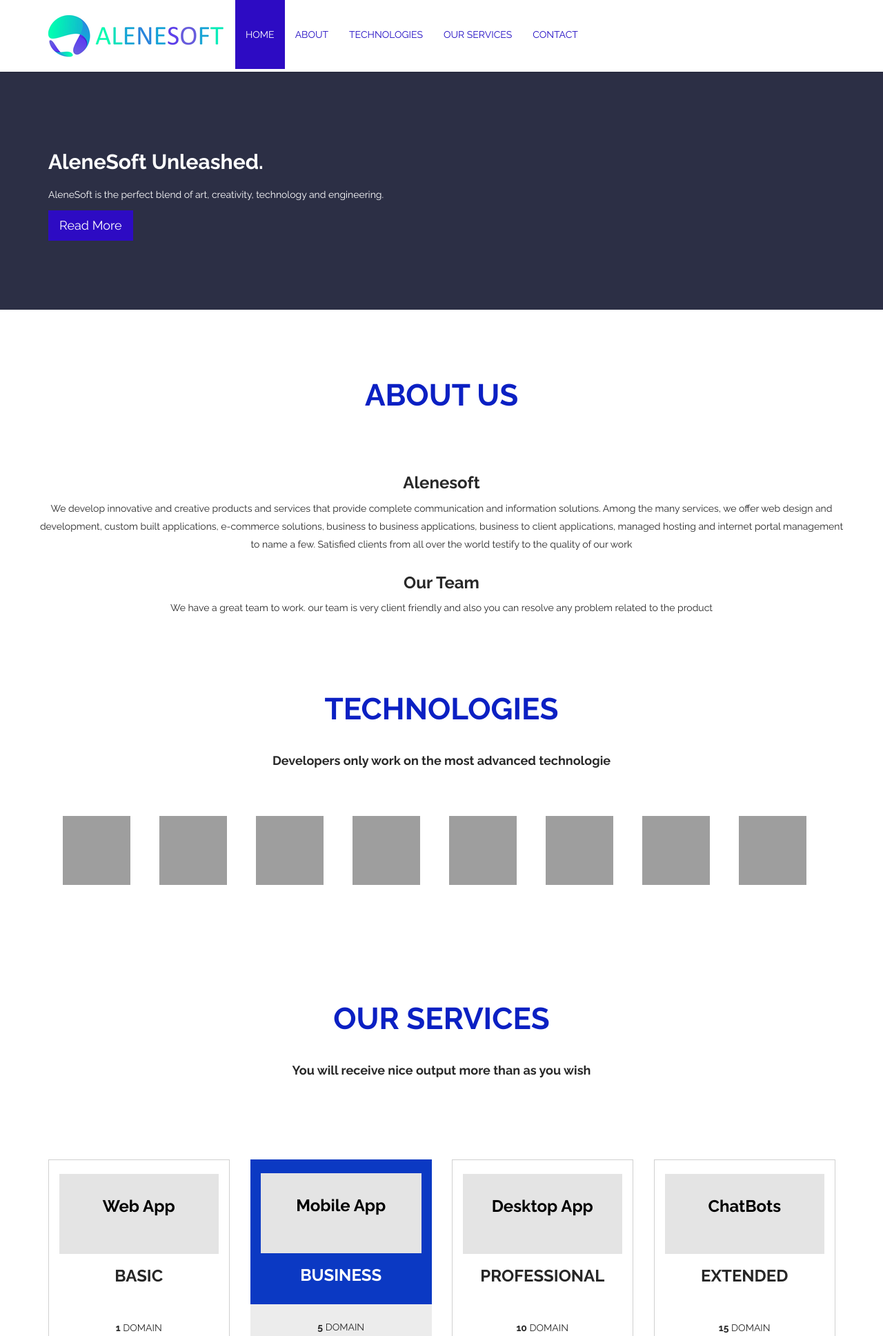
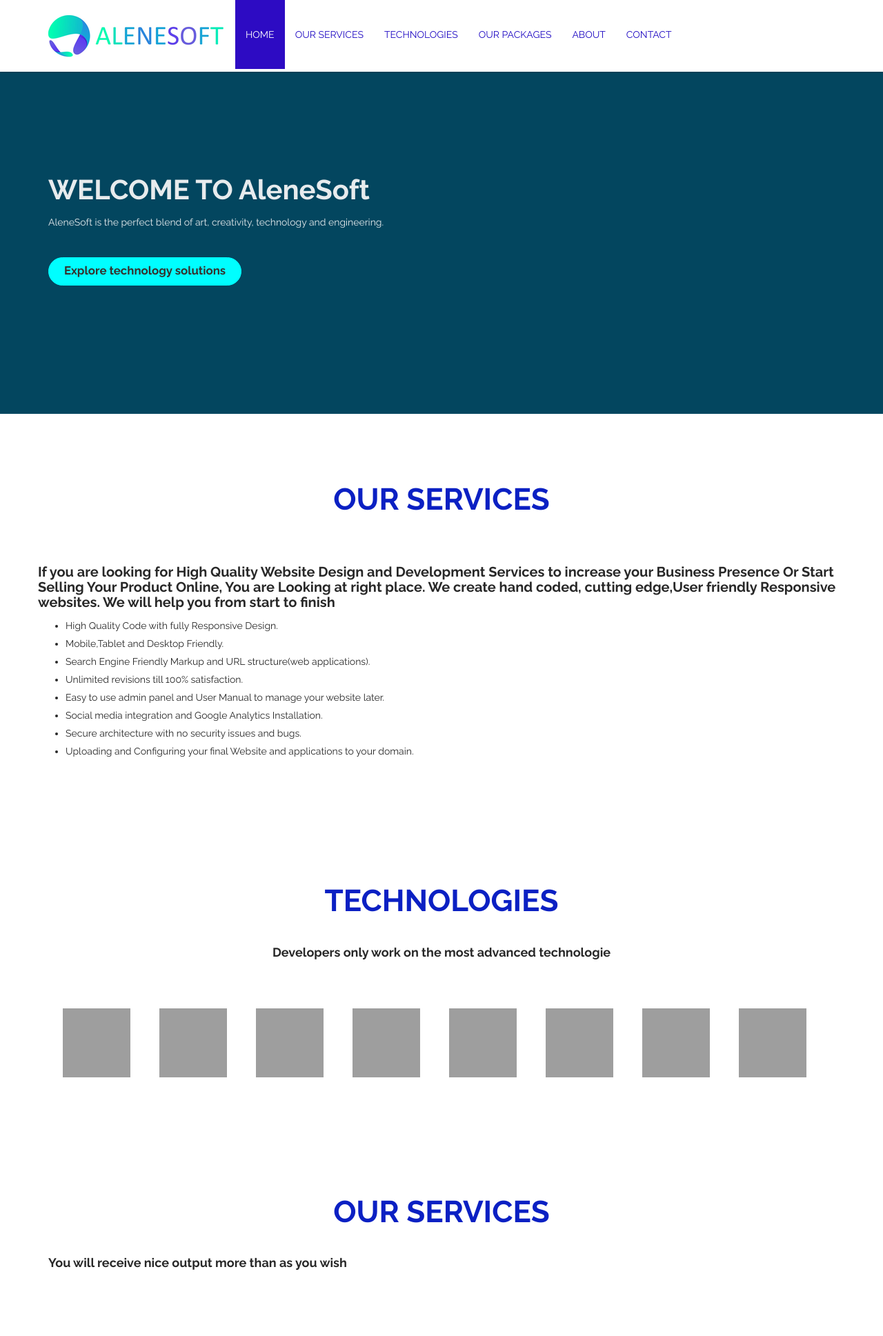
Before and after one commit to sajeewaml9930/sajeewaml9930.github.io, a PHP site: page / in a window 1280 px wide. Shown: the top 1937 px of the page at 69% size. Run offline with PHP 8.4, Linux system fonts and the light colour scheme; grey boxes are pictures that could not be loaded.

Commit message:
create :- our-services

```diff
--- a/css/styles.css
+++ b/css/styles.css
@@ -70,6 +70,17 @@ hr {
 .btn.btn-primary {
   background: #2d0bc3;
 }
+.btn-home{
+    margin-top: 5%;
+    font-size: larger;
+    color: #36312d;
+    font-weight: 600;
+    background-color: #00feff;
+    padding: 0.75rem 2.1875rem;
+    border: 1px solid #00feff;
+    cursor: pointer;
+    border-radius: 50px !important;
+  }
 .btn.btn-primary:hover,
 .btn.btn-primary:focus {
   background: #322ff4;
@@ -216,18 +227,19 @@ color: #FFFFFF;
     background-color: transparent;
   }
 }
-#hero-banner{
+#hero-banner-1{
+  height: 500px;
   padding: 100px 0;
-  background: #2c2f45;
-  color: #fff;
+  background: #03465f;
+  color: rgb(231, 235, 237);
 }
-#hero-banner.item {
+#hero-banner-1.item {
   height: 558px;
   background-repeat: no-repeat;
   background-position: 50% 0;
   background-size: cover;
 }
-#hero-banner.banner-inner {
+#hero-banner-1.banner-inner {
   position: absolute;
   top: 0;
   left: 0;
@@ -235,18 +247,21 @@ color: #FFFFFF;
   height: 100%;
   color: #000;
 }
-#hero-banner h2 {
-  margin-top: 10px;
-  font-size: 30px;
+#hero-banner-1 h2 {
+  margin-top: 50px;
+  font-size: 40px;
   line-height: 49px;
 }
-#hero-banner.banner-inner h2 > span {
+#hero-banner-1.banner-inner h2 > span {
   color: #45aed6;
 }
-#hero-banner.banner-inner .btn {
-  margin-top: 10px;
+#our-services h4 {
+  margin-top: 1%;
+  font-size: 20px;
 }
-
+#our-services p >  {
+  text-align: center;
+}
 #hero-text {
   padding: 50px 0;
   border-top: 1px solid #FFFFFF;
@@ -641,10 +656,10 @@ margin: 0 8px;
   border-radius: 100px;
   margin-bottom: 20px;
 }
-#pricing {
+#our-package {
   padding: 100px 0 70px;
 }
-#pricing ul.pricing {
+#our-package ul.our-package {
   list-style: none;
   padding: 0;
   margin: 70px 0 30px;
@@ -652,17 +667,17 @@ margin: 0 8px;
   padding: 15px;
   text-align: center;
 }
-#pricing ul.pricing li {
+#our-package ul.our-package li {
   display: block;
   padding: 10px;
 }
-#pricing ul.pricing li.plan-header {
+#our-package ul.our-package li.plan-header {
   /* background: #D0D0D0; */
   margin: -15px -15px 10px;
   padding: 15px 15px 30px;
   border: 0;
 }
-#pricing ul.pricing li.plan-header .price-duration {
+#our-package ul.our-package li.plan-header .price-duration {
   position: relative;
   margin-top: 15px;
   top: -10px;
@@ -672,19 +687,19 @@ margin: 0 8px;
   color: #000;
   background: #E4E4E4;
 }
-#pricing ul.pricing li.plan-header .price-duration > span {
+#our-package ul.our-package li.plan-header .price-duration > span {
   display: block;
   line-height: 1;
 }
-#pricing ul.pricing li.plan-header .price-duration > span.price {
+#our-package ul.our-package li.plan-header .price-duration > span.price {
   font-size: 24px;
   font-weight: 700;
   margin-top: 35px;
 }
-#pricing ul.pricing li.plan-header .price-duration > span.duration {
+#our-package ul.our-package li.plan-header .price-duration > span.duration {
   margin-top: 5px;
 }
-#pricing ul.pricing li.plan-header .plan-name {
+#our-package ul.our-package li.plan-header .plan-name {
   margin-top: 10px;
   font-size: 24px;
   color: #272727;
@@ -692,18 +707,18 @@ margin: 0 8px;
   line-height: 1;
   text-transform: uppercase;
 }
-#pricing ul.pricing.featured {
+#our-package ul.our-package.featured {
   background: #ECECEC;
   border: 0;
 }
-#pricing ul.pricing.featured li.plan-header {
+#our-package ul.our-package.featured li.plan-header {
   background: #0b39c3;
 }
-#pricing ul.pricing.featured li.plan-header .plan-name {
+#our-package ul.our-package.featured li.plan-header .plan-name {
   color: #fff;
 }
-#pricing h4{
-  text-align: center;
+#our-package h4{
+  text-align: centerb;
 }
 #contact-us {
   padding: 100px 0 10px;
@@ -801,6 +816,9 @@ padding: 7px 0 0;
 }
 }
 /*Technology*/
+#Technologies {
+  padding: 100px 0 1px;
+}
 div.Technology {
   margin: 20px;
   border: 1px solid rgb(255, 255, 255);
@@ -819,3 +837,6 @@ div.Technology img {
 #Technologies h4{
   text-align: center;
 }
+#our-services {
+  padding: 100px 0 70px;
+}
--- a/index.html
+++ b/index.html
@@ -47,9 +47,10 @@
           <div class="collapse navbar-collapse navbar- center">
             <ul class="nav navbar-nav">
               <li class="scroll active"><a href="#home">Home</a></li>
+              <li class="scroll"><a href="#our-services">Our Services</a></li>
+              <li class="scroll"><a href="#Technologies">Technologies</a></li>
+              <li class="scroll"><a href="#our-package">Our Packages</a></li>
               <li class="scroll"><a href="#about">About</a></li>
-              <li class="scroll"><a href="#Technologies">Technologies</a></li>
-              <li class="scroll"><a href="#pricing">Our Services</a></li>
               <li class="scroll"><a href="#contact-us">Contact</a></li>
             </ul>
           </div>
@@ -60,54 +61,54 @@
     </header>
     <!--/header-->
 
-    <section id="hero-banner">
+    <section id="hero-banner-1">
       <div class="banner-inner">
         <div class="container">
           <div class="row">
             <div class="col-sm-6">
-              <h2>AleneSoft Unleashed.</h2>
+              <h2>WELCOME TO AleneSoft</h2>
               <p>
                 AleneSoft is the perfect blend of art, creativity, technology
                 and engineering.
               </p>
-              <a class="btn btn-primary btn-lg" href="#about">Read More</a>
+              <a class="btn btn-home" href="#about">Explore technology solutions</a>
             </div>
           </div>
         </div>
       </div>
+      <div></div>
+    </section>
+
+    <section id="our-services">
+      <div class="banner-inner">
+        <div class="container">
+          <div class="row">
+            <div class="wow fadeInDown">
+            <div class="section-header">
+              <h2 class="section-title text-center wow fadeInDown">OUR SERVICES</h2>
+            </div>
+              <h4>If you are looking for High Quality Website Design and Development Services to increase
+              your Business Presence Or Start Selling Your Product Online, You are Looking at right place.
+              We create hand coded, cutting edge,User friendly Responsive websites. We will help you
+              from start to finish</h4>
+              <p>
+                <ul>
+                  <li>High Quality Code with fully Responsive Design.</li>
+                  <li>Mobile,Tablet and Desktop Friendly.</li>
+                  <li>Search Engine Friendly Markup and URL structure(web applications).</li>
+                  <li>Unlimited revisions till 100% satisfaction.</li>
+                  <li>Easy to use admin panel and User Manual to manage your website later.</li>
+                  <li>Social media integration and Google Analytics Installation.</li>
+                  <li>Secure architecture with no security issues and bugs.</li>
+                  <li>Uploading and Configuring your final Website and applications to your domain.</li>
+                </ul>
+              </p>
+          </div>
+        </div>
+        </div>
+      </div>
     </section>
     <!--/#main-slider-->
-
-    <section id="about">
-      <div class="container">
-        <div class="section-header">
-          <h2 class="section-title text-center wow fadeInDown">About Us</h2>
-          </div>
-
-        <div class="row">
-
-            <h3>Alenesoft</h3>
-            <p>
-              We develop innovative and creative
-              products and services that provide complete communication
-              and information solutions. Among the many services, we offer web design and
-              development, custom built applications, e-commerce solutions, business to business
-              applications, business to client applications, managed hosting and internet portal
-              management to name a few. Satisfied clients from all over the world testify to the
-              quality of our work
-            </p>
-        </div>
-        <div class="row">
-
-          <h3>Our Team</h3>
-          <p>
-            We have a great team to work. our team is very client friendly and also you can resolve
-            any problem related to the product
-          </p>
-      </div>
-      </div>
-    </section>
-    <!--/#about-->
 
     <section id="Technologies">
       <div class="container">
@@ -404,7 +405,7 @@
     </section>
   -->
 
-    <section id="pricing">
+    <section id="our-package">
       <div class="container">
         <div class="section-header">
           <h2 class="section-title text-center wow fadeInDown">Our Services</h2>
@@ -420,7 +421,7 @@
               data-wow-duration="400ms"
               data-wow-delay="0ms"
             >
-              <ul class="pricing">
+              <ul class="our-package">
                 <li class="plan-header">
                   <div class="price-duration">
                     <span class="price"> Web App </span>
@@ -446,7 +447,7 @@
               data-wow-duration="400ms"
               data-wow-delay="200ms"
             >
-              <ul class="pricing featured">
+              <ul class="our-package featured">
                 <li class="plan-header">
                   <div class="price-duration">
                     <span class="price"> Mobile App </span>
@@ -472,7 +473,7 @@
               data-wow-duration="400ms"
               data-wow-delay="400ms"
             >
-              <ul class="pricing">
+              <ul class="our-package">
                 <li class="plan-header">
                   <div class="price-duration">
                     <span class="price"> Desktop App </span>
@@ -498,7 +499,7 @@
               data-wow-duration="400ms"
               data-wow-delay="600ms"
             >
-              <ul class="pricing">
+              <ul class="our-package">
                 <li class="plan-header">
                   <div class="price-duration">
                     <span class="price"> ChatBots </span>
@@ -521,7 +522,39 @@
         </div>
       </div>
     </section>
-    <!--/#pricing-->
+    <!--/#our-package-->
+
+    <section id="about">
+      <div class="container">
+        <div class="section-header">
+          <h2 class="section-title text-center wow fadeInDown">About Us</h2>
+          </div>
+
+        <div class="row">
+
+            <h3>Alenesoft</h3>
+            <p>
+              We develop innovative and creative
+              products and services that provide complete communication
+              and information solutions. Among the many services, we offer web design and
+              development, custom built applications, e-commerce solutions, business to business
+              applications, business to client applications, managed hosting and internet portal
+              management to name a few. Satisfied clients from all over the world testify to the
+              quality of our work
+            </p>
+        </div>
+        <div class="row">
+
+          <h3>Our Team</h3>
+          <p>
+            We have a great team to work. our team is very client friendly and also you can resolve
+            any problem related to the product
+          </p>
+      </div>
+      </div>
+    </section>
+    <!--/#about-->
+
     <section id="contact-us">
       <div class="container">
         <div class="section-header">
@@ -617,8 +650,8 @@
                 <a onclick="myFunction()"><i class="fa fa-facebook"></i></a>
               </li>
               <li>
-                <a onclick="myFunction()"><i class="fa fa-linkedin"></i></a>
-                <!--<a href="#"><i class="fa fa-linkedin"></i></a>-->
+                <a href="https://www.linkedin.com/company/alenesoft/" target="_blank" attribute>
+                  <i class="fa fa-linkedin"></i></a>
               </li>
               <li>
               </li>
```
